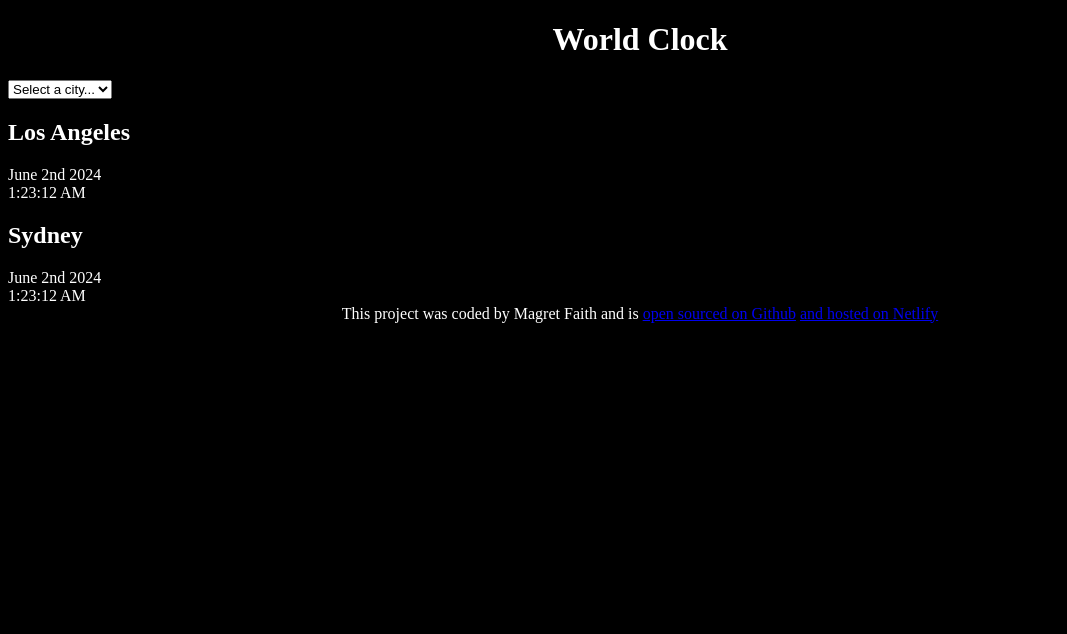
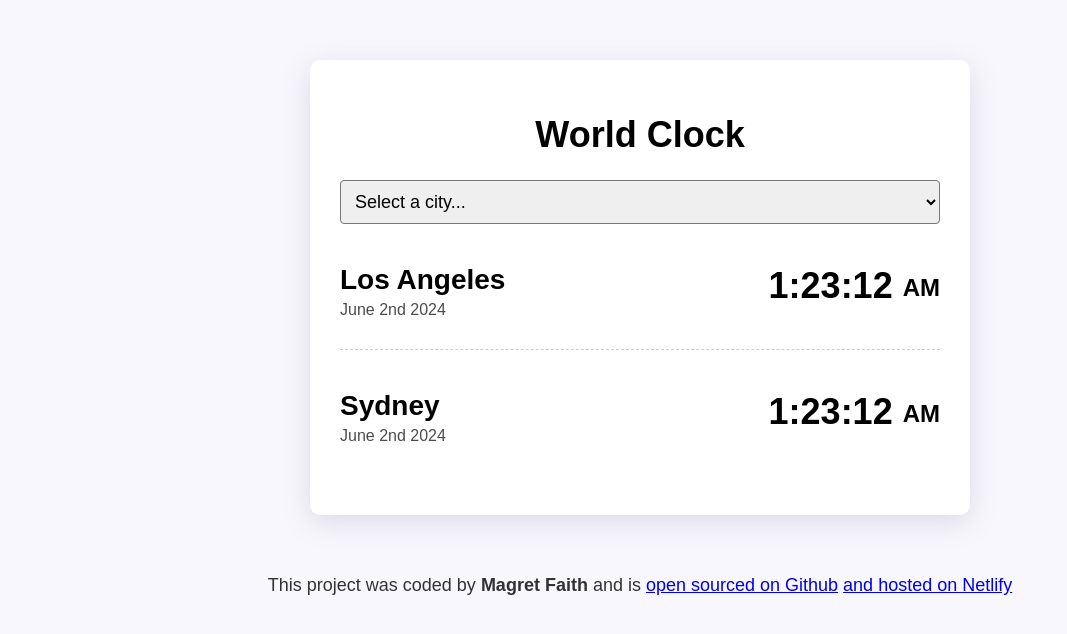
Before and after one commit to secbyteX03/world-clock, a plain HTML site: page index.html in a window 1280 px wide. Shown: the whole page, without its empty margins (0-1067 px from the left). Drawn offline with Linux system fonts and the light colour scheme.

Commit message:
styled the project with css

```diff
--- a/css/style.css
+++ b/css/style.css
@@ -1,10 +1,55 @@
-body{
-    background: black;
-    color: white;
+body{background-color: #f9f7fe;
+font-family: sans-serif;
 }
 h1{
     text-align: center;
+    font-family: sans-serif;
+    font-size: 36px;
+}
+h2{
+    margin: 0 0 5px;
+    font-size: 28px;
+}
+select{
+    display: block;
+    width: 100%;
+    font-size: 18px;
+    border-radius: 4px;
+    padding: 10px;
+}
+.container{
+    max-width: 600px;
+    margin: 60px auto;
+    background: white;
+    padding: 30px;
+    box-shadow: rgba(100, 100, 111, 0.2) 0px 7px 29px 0px ;
+    border-radius: 10px;
+}
+.city{
+    display: flex;
+    margin: 10px 0;
+    justify-content: space-between;
+    padding: 30px 0;
+    border-bottom: 1px dashed rgba(0, 0, 0, 0.2);
+}
+.city:last-child{
+    border: none;
+}
+
+.date{
+    opacity: 0.7;
+}
+.time{
+   font-size: 36px;
+   font-weight: bold;
+}
+.time small{
+    font-size: 24px;
+    vertical-align: middle;
+    line-height: 48px;
 }
 footer{
     text-align: center;
+    font-size: 18px;
+    color:rgba(0, 0, 0, 0.8) ;
 }
--- a/index.html
+++ b/index.html
@@ -19,19 +19,23 @@
     <option value="">Sydney</option>
 </select>
 <div class="city">
+ <div>
 <h2>Los Angeles </h2>
 <div class="date">June 2nd 2024</div>
-<div class="time">1:23:12 AM</div>
 </div>
- </div>
- <div class="city">
+<div class="time">1:23:12 <small>AM</small></div>
+</div>
+
+<div class="city">
+<div>
 <h2>Sydney</h2>
 <div class="date">June 2nd 2024</div>
-<div class="time">1:23:12 AM</div>
 </div>
+<div class="time">1:23:12 <small>AM</small></div>
  </div>
+</div>
  <footer>
-    This project was coded by Magret Faith and is
+    This project was coded by <strong>Magret Faith</strong> and is
     <a href="https://github.com/MagretFaith/world-clock" target="_blank">open sourced on Github</a>
 
      <a href="https://main--worldclockfai.netlify.app/" target="_blank">and hosted on Netlify</a>
```
